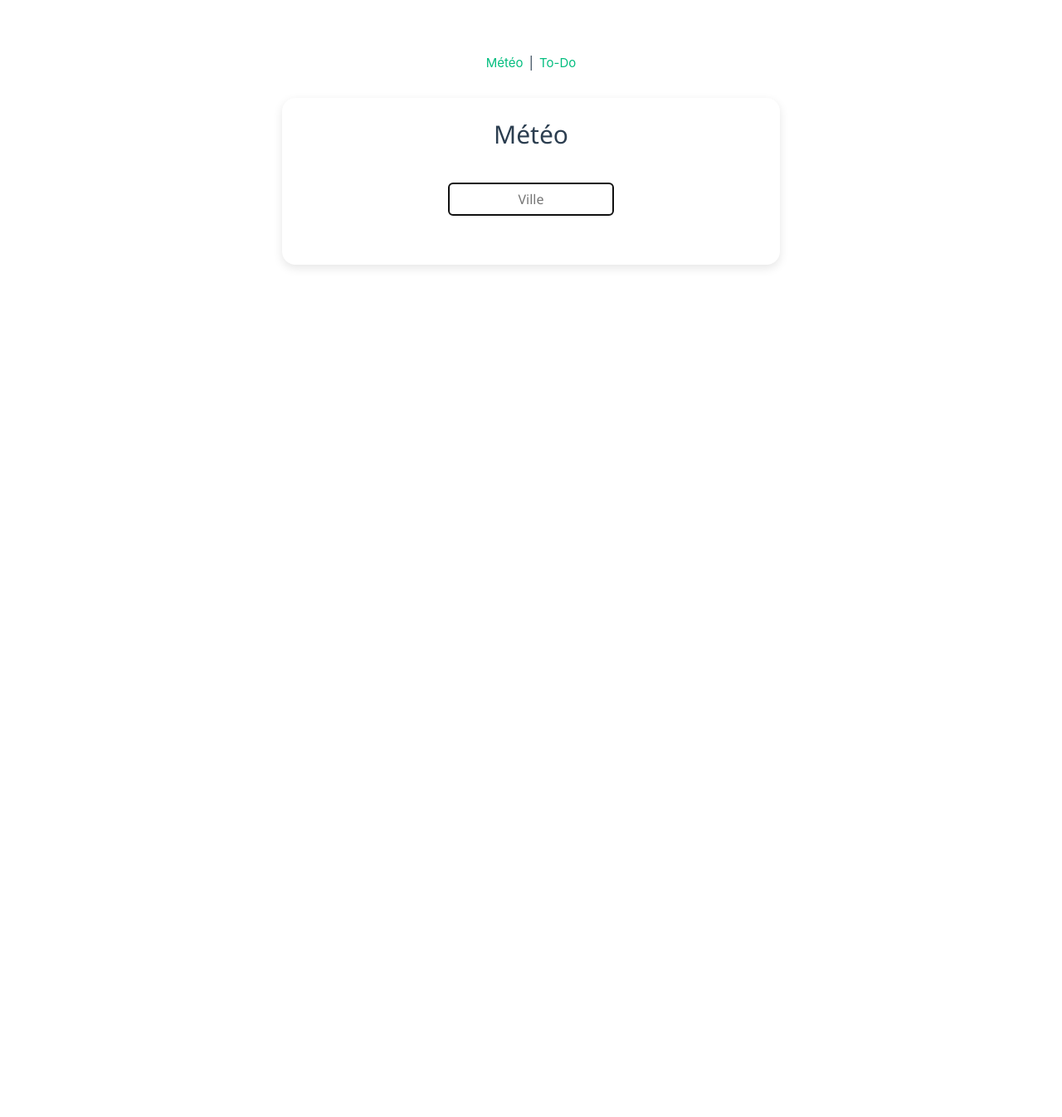
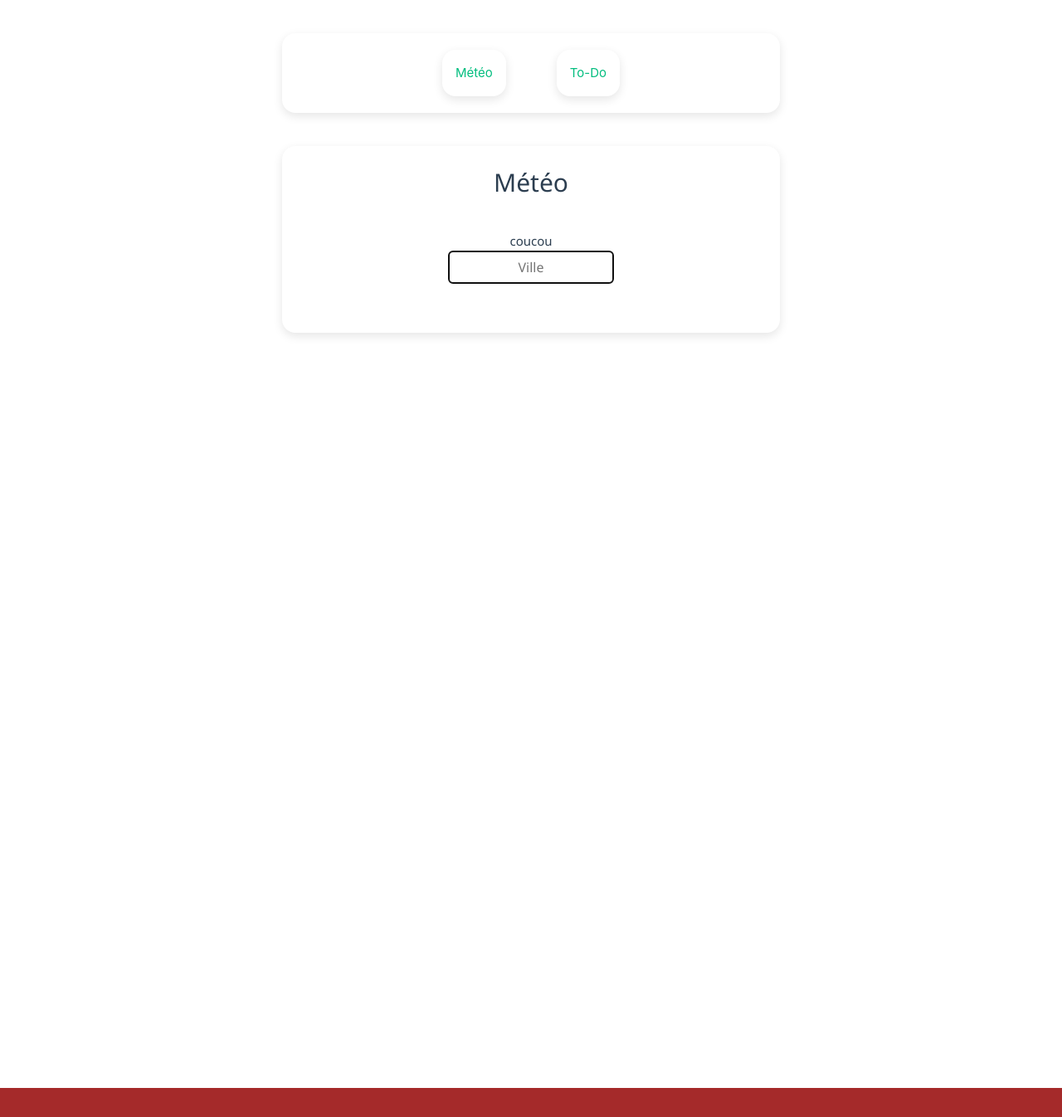
Before and after one commit to AurelienBelloir/PLD-Test, a Vue app: page /meteo in a window 1280 px wide. Shown: the whole page at 83% size. Before the commit the page ends 800 px from the top, so only its background shows below. Built offline with nearby package versions, Linux system fonts and the light colour scheme; no server answers.

Commit message:
Refactor layout and components: integrate Layout, PLDheader, and PLDFooter; create reusable InputText, PldButton, and Title components; update HomeView and toDo views for improved structure and styling.

```diff
--- a/src/App.vue
+++ b/src/App.vue
@@ -1,59 +1,14 @@
-<!-- <script setup>
-import { createRouter, createWebHistory } from 'vue-router'
-import HomeView from './views/HomeView.vue'
-import toDo from './views/toDo.vue'
-import { ref } from 'vue'
-import { computed } from 'vue'
-
-
-
-
-
-const routes = {
-  '/': HomeView,
-  '/toDo': toDo
-}
-
-
-const currentPath = ref(window.location.hash || '/')
-window.addEventListener('hashchange', () => {
-  currentPath.value = window.location.hash
-})
-const currentView = computed(() => {
-  return routes[currentPath.value.slice(1) || '/']
-})
-
-
-window.addEventListener('hashchange', () => {
-  currentPath.value = window.location.hash
-})
-</script>
-
-<template>
-    <a href="#/">Home</a> |
-    <a href="#/toDo">toDo</a> |
-    <component :is="currentView" />
-</template> -->
-
-
-
 <script setup>
 import { RouterLink, RouterView } from 'vue-router'
+import Layout from './layout/Layout.vue';
 </script>
 
 <template>
   <div id="app">
-    <nav>
-      <router-link to="/meteo">Météo</router-link>
-      |
-      <router-link to="/todo">To-Do</router-link>
-    </nav>
+    <Layout>
 
-    <router-view />
+    </Layout>
   </div>
 </template>
-<style>
-body {
-text-align: center;
-}
+<style scoped>
 </style>
--- a/src/assets/main.css
+++ b/src/assets/main.css
@@ -1,10 +1,8 @@
 @import './base.css';
 
 #app {
-  max-width: 1280px;
-  margin: 0 auto;
-  padding: 2rem;
   font-weight: normal;
+
 }
 
 a,
--- /dev/null
+++ b/src/components/utils/PLDFooter.vue
@@ -0,0 +1,18 @@
+<template>
+  <footer>
+  </footer>
+</template>
+<style scoped>
+
+
+footer {
+box-sizing: border-box;
+align-items: center;
+text-align: left;
+box-sizing: border-box;
+background-color: brown;
+height: 35px;
+width:100% ;
+margin-top: 335px;
+}
+</style>
--- /dev/null
+++ b/src/components/utils/PLDheader.vue
@@ -0,0 +1,38 @@
+<template>
+  <header>
+    <nav>
+      <router-link class="link" const to="/meteo">Météo </router-link>
+      <router-link class="link" to="/todo">To-Do</router-link>
+    </nav>
+  </header>
+</template>
+<style scoped>
+nav {
+  display: flex;
+}
+header{
+  display: flex;
+  justify-content: center;
+  margin: 40px auto;
+  max-width: 600px ;
+  padding: 20px;
+  background-color: #ffffff;
+  border-radius: 16px;
+  box-shadow: 0 4px 12px rgba(0, 0, 0, 0.1);
+}
+.link{
+  display: flex;
+  padding: 1rem;
+  background-color: #ffffff;
+  border-radius: 16px;
+  box-shadow: 0 4px 12px rgba(0, 0, 0, 0.1);
+}
+.link:first{
+  margin-right: .5rem;
+}
+nav {
+  width: 60%;
+  display: flex;
+  justify-content: space-evenly;
+}
+</style>
--- /dev/null
+++ b/src/components/utils/PldButton.vue
@@ -0,0 +1,8 @@
+<template>
+  <button>
+    <slot/>
+  </button>
+</template>
+<script setup>
+
+</script>
--- /dev/null
+++ b/src/components/utils/Title.vue
@@ -0,0 +1,19 @@
+<template>
+  <h1>
+    <slot/>
+  </h1>
+  <br>
+</template>
+
+<script setup>
+
+</script>
+<style scoped>
+h1 {
+  font-size: 2em;
+  color: #2c3e50;
+  margin-bottom: 10px;
+  align-items: center;
+  text-align: center;
+}
+</style>
--- /dev/null
+++ b/src/layout/Layout.vue
@@ -0,0 +1,17 @@
+<template>
+  <PLDheader/>
+  <div class="tutu"><router-view /></div>
+  <PLDFooter/>
+</template>
+<script setup>
+import PLDFooter from '@/components/utils/PLDFooter.vue';
+import PLDheader from '@/components/utils/PLDheader.vue';
+
+
+
+</script>
+<style>
+.tutu {
+  min-height: 100vh;
+}
+</style>
--- a/src/views/HomeView.vue
+++ b/src/views/HomeView.vue
@@ -1,26 +1,28 @@
 <template>
   <div>
   <img v-if="weather" :src="`http://openweathermap.org/img/wn/${weather.weather[0].icon}@2x.png`"/>
-    <h1>Météo</h1><br>
-    <input placeholder="Ville" ref="inputMto" v-model="city" @keyup.enter="getWeather" autofocus /><br>
+    <Title>Météo</Title>
+    <label>coucou</label>
+    <input @change="getWeather" placeholder="Ville" ref="inputMto" v-model="city" autofocus /><br>
     <div v-if="weather">
       <p>Température à {{ weather.name }} : {{ weather.main.temp }}°C</p>
       <p>Météo : {{ weather.weather[0].description }} </p>
     </div>
   </div>
 <div v-if="weather" :class="`weather-container ${condition}`"></div>
+
 </template>
 
 <script setup>
 
 import { ref, computed, onMounted } from 'vue'
 import axios from 'axios'
+import Title from '../components/utils/Title.vue';
 
 const inputMto = ref(null)
 const city = ref('')
 const apiKey = '694f728d23584c81d486a33186d9abeb'
 const weather = ref(null)
-
 
 const getWeather = async () => {
   try {
@@ -85,11 +87,7 @@ div {
   box-shadow: 0 4px 12px rgba(0, 0, 0, 0.1);
 }
 
-h1 {
-  font-size: 2em;
-  color: #2c3e50;
-  margin-bottom: 10px;
-}
+
 
 input[type='text'] {
   padding: 10px;
--- a/src/views/toDo.vue
+++ b/src/views/toDo.vue
@@ -1,7 +1,7 @@
 <template>
   <div>
-    <div>Tasks to do :</div>
-    <br />
+    <h1>Tasks to do</h1>
+    <br/>
 
     <select v-model="selected">
       <option v-for="option in options" :value="option.value" :key="option.value">
@@ -13,11 +13,10 @@
       v-for="(item, index) in filter()"
       :class="item.checked ? 'checked' : ''"
       :key="index"
-      style="white-space: pre-line"
-    >
+      >
       <input type="checkbox" v-model="item.checked" />
       {{ item.id }}) {{ item.message }}
-      <button @click="removeItem(index)">suppr</button>
+      <PldButton @click="removeItem(index)">suppr</PldButton>
     </p>
 
     <input placeholder="To Do" ref="inputTd" @keyup.enter.prevent="addMess" v-model="message" autofocus /> <br />
@@ -26,6 +25,8 @@
 
 <script setup>
 import { computed, onMounted, ref} from 'vue'
+import PldButton from '../components/utils/PldButton.vue'
+
 
 const storedTodos = localStorage.getItem('todo')
 const inputTd = ref(null)
```
Also changed, not shown: src/components/utils/InputText.vue (added, +7 -0 lines).
